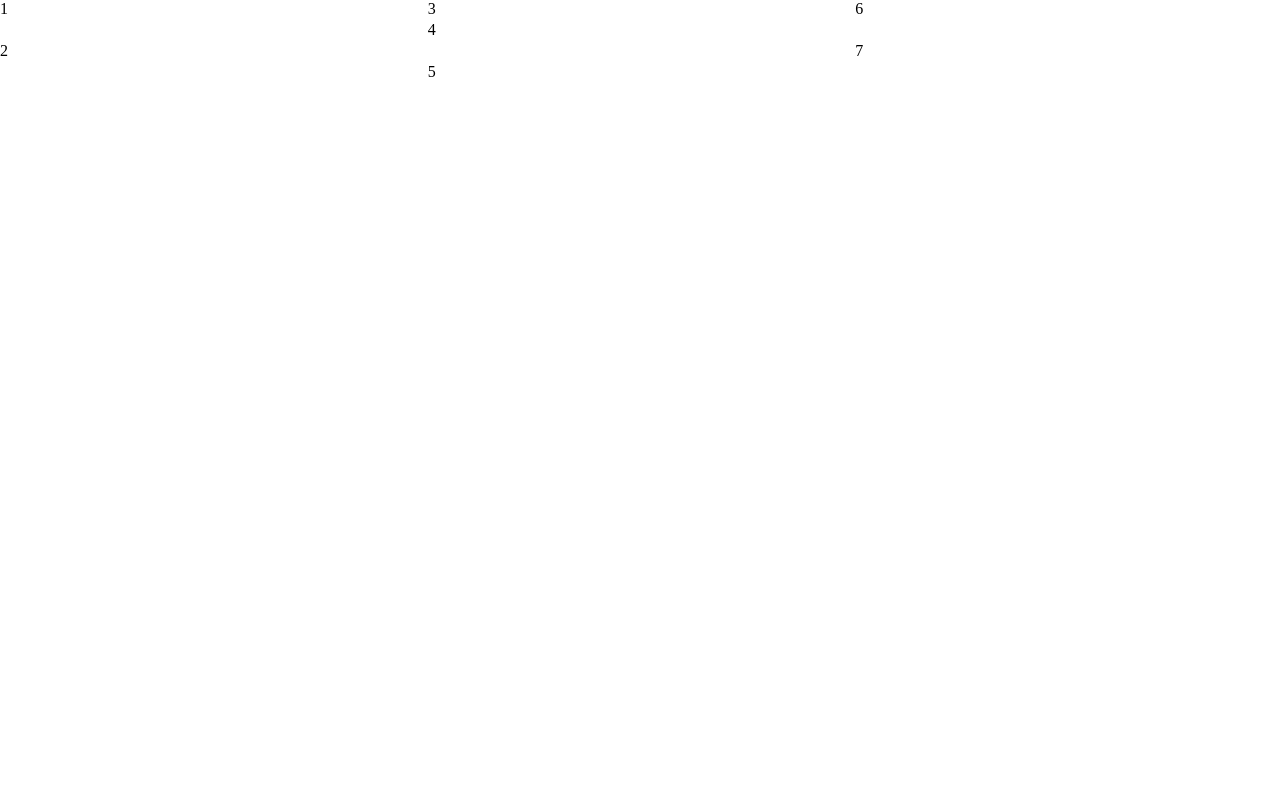
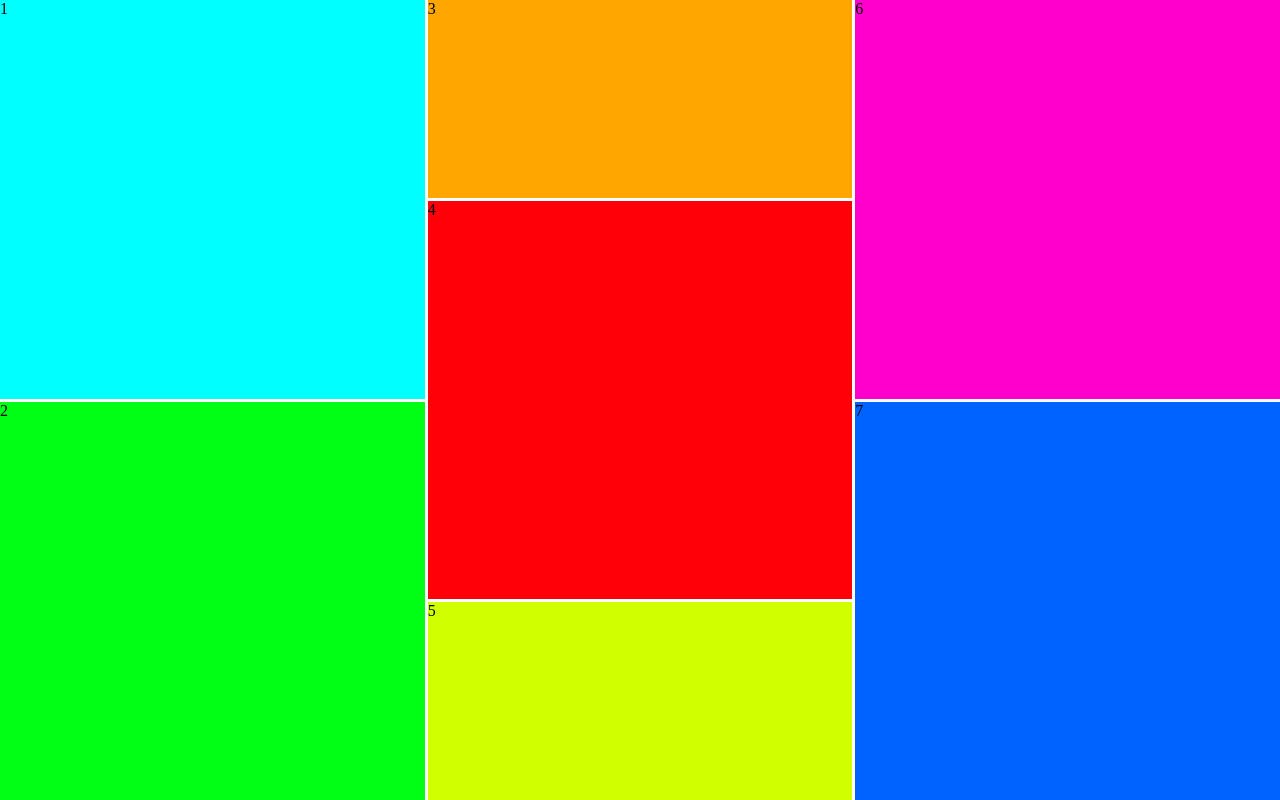
Before and after one commit to UweK17/dartscoreboard, a React (Create React App) app: page / in a window 1280 px wide. Built offline with nearby package versions, Linux system fonts and the light colour scheme.

Commit message:
grid steht

```diff
--- a/src/App.js
+++ b/src/App.js
@@ -3,14 +3,14 @@ import './styles/app.css';
 function App() {
   return (
     <>
-      <div class="parent">
-        <div class="div1"> 1</div>
-        <div class="div2"> 2</div>
-        <div class="div3"> 3</div>
-        <div class="div4"> 4</div>
-        <div class="div5"> 5</div>
-        <div class="div6"> 6</div>
-        <div class="div7"> 7</div>
+      <div class="partitionScreen">
+        <div class="topLeft"> 1</div>
+        <div class="bottomLeft"> 2</div>
+        <div class="topMiddle"> 3</div>
+        <div class="middleMiddle"> 4</div>
+        <div class="bottomMiddle"> 5</div>
+        <div class="topRight"> 6</div>
+        <div class="bottomRight"> 7</div>
       </div>
     </>
   );
--- a/src/styles/app.css
+++ b/src/styles/app.css
@@ -4,23 +4,53 @@
   padding: 0;
 }
 
-body {
+.partitionScreen {
   width: 100vw;
   height: 100vh;
-}
-
-.parent {
   display: grid;
   grid-template-columns: repeat(3, 1fr);
   grid-template-rows: repeat(4, 1fr);
   grid-column-gap: 3px;
   grid-row-gap: 3px;
-  }
+}
 
-  .div1 { grid-area: 1 / 1 / 3 / 2; }
-  .div2 { grid-area: 3 / 1 / 5 / 2; }
-  .div3 { grid-area: 1 / 2 / 2 / 3; }
-  .div4 { grid-area: 2 / 2 / 4 / 3; }
-  .div5 { grid-area: 4 / 2 / 5 / 3; }
-  .div6 { grid-area: 1 / 3 / 3 / 4; }
-  .div7 { grid-area: 3 / 3 / 5 / 4; }
+.topLeft {
+  grid-area: 1 / 1 / 3 / 2;
+  background-color: aqua;
+}
+
+.bottomLeft {
+  grid-area: 3 / 1 / 5 / 2;
+  background-color: rgb(0, 255, 21);
+  border: 2px black;
+}
+
+.topMiddle {
+  grid-area: 1 / 2 / 2 / 3;
+  background-color: rgb(255, 166, 0);
+  border: 2px black;
+}
+
+.middleMiddle {
+  grid-area: 2 / 2 / 4 / 3;
+  background-color: rgb(255, 0, 8);
+  border: 2px black;
+}
+
+.bottomMiddle {
+  grid-area: 4 / 2 / 5 / 3;
+  background-color: rgb(208, 255, 0);
+  border: 2px black;
+}
+
+.topRight {
+  grid-area: 1 / 3 / 3 / 4;
+  background-color: rgb(255, 0, 204);
+  border: 2px black;
+}
+
+.bottomRight {
+  grid-area: 3 / 3 / 5 / 4;
+  background-color: rgb(0, 98, 255);
+  border: 2px black;
+}
```
